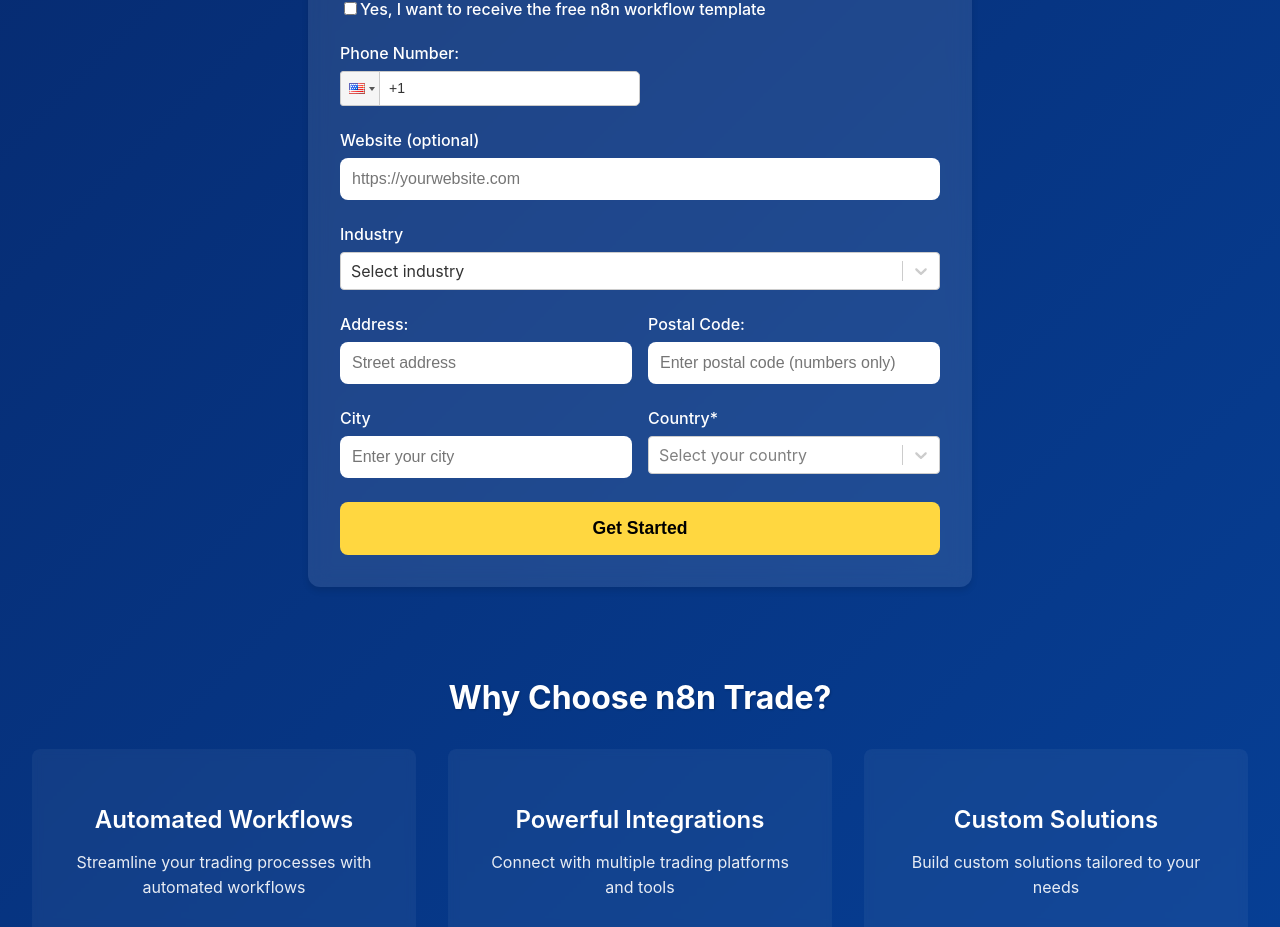
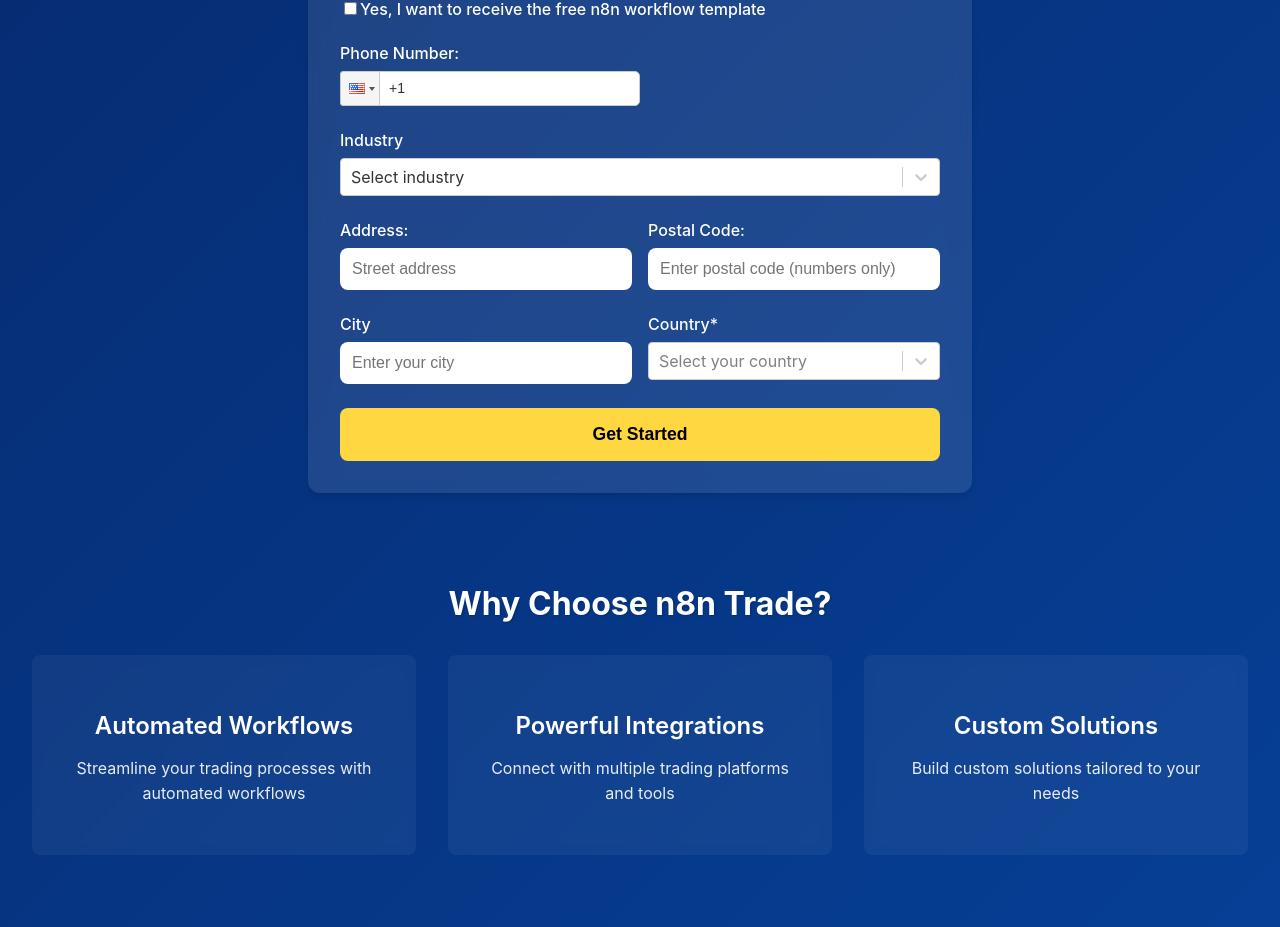
Before and after one commit to IrronRoman19/n8n-funnel, a React (Create React App) app: page / in a window 1280 px wide. Shown: the part 1038-1965 px from the top of the page. Built offline with nearby package versions, Linux system fonts and the light colour scheme.

Commit message:
removed website input

```diff
--- a/src/components/LandingPage.tsx
+++ b/src/components/LandingPage.tsx
@@ -53,7 +53,6 @@ interface LeadFormData {
   email: string;
   phone: string;
   company: string;
-  website: string;
   industry: string;
   address: string;
   postalCode: string;
@@ -78,7 +77,6 @@ const LandingPage: React.FC = () => {
     email: '',
     phone: '',
     company: '',
-    website: '',
     industry: '',
     address: '',
     postalCode: '',
@@ -144,17 +142,6 @@ const LandingPage: React.FC = () => {
     if (!/^[+]?[0-9]{10,15}$/.test(phone)) {
       setFormState({ isSubmitting: false, isSuccess: false, error: 'Please enter a valid phone number with country code' });
       return false;
-    }
-
-    // Website validation
-    const website = formData.website.trim();
-    if (website) {
-      // Allow both with and without http/https
-      const url = website.startsWith('http') ? website : `https://${website}`;
-      if (!/^https?:\/\/([\w-]+\.)+[\w-]+(\/[^\s]*)?$/.test(url)) {
-        setFormState({ isSubmitting: false, isSuccess: false, error: 'Please enter a valid website URL (e.g., example.com or https://example.com)' });
-        return false;
-      }
     }
 
     // Company validation (optional)
@@ -264,7 +251,6 @@ const LandingPage: React.FC = () => {
         email: '',
         phone: '',
         company: '',
-        website: '',
         industry: '',
         address: '',
         postalCode: '',
@@ -456,17 +442,6 @@ const LandingPage: React.FC = () => {
             />
           </div>
 
-          <div className="form-group">
-            <label htmlFor="website">Website (optional)</label>
-            <input
-              type="url"
-              id="website"
-              name="website"
-              value={formData.website}
-              onChange={handleChange}
-              placeholder="https://yourwebsite.com"
-            />
-          </div>
 
           <div className="form-group">
             <label htmlFor="industry">Industry</label>
```
